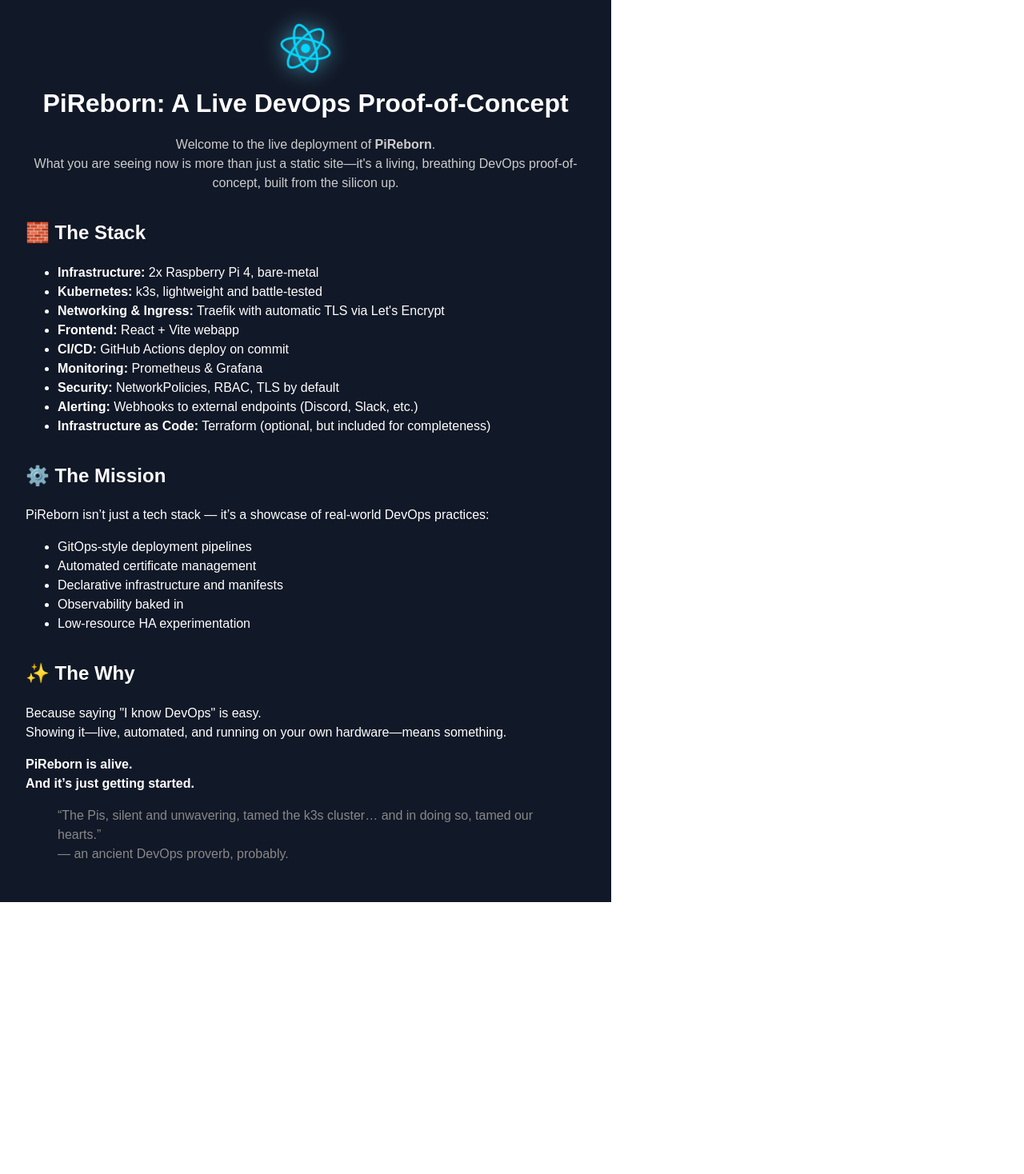
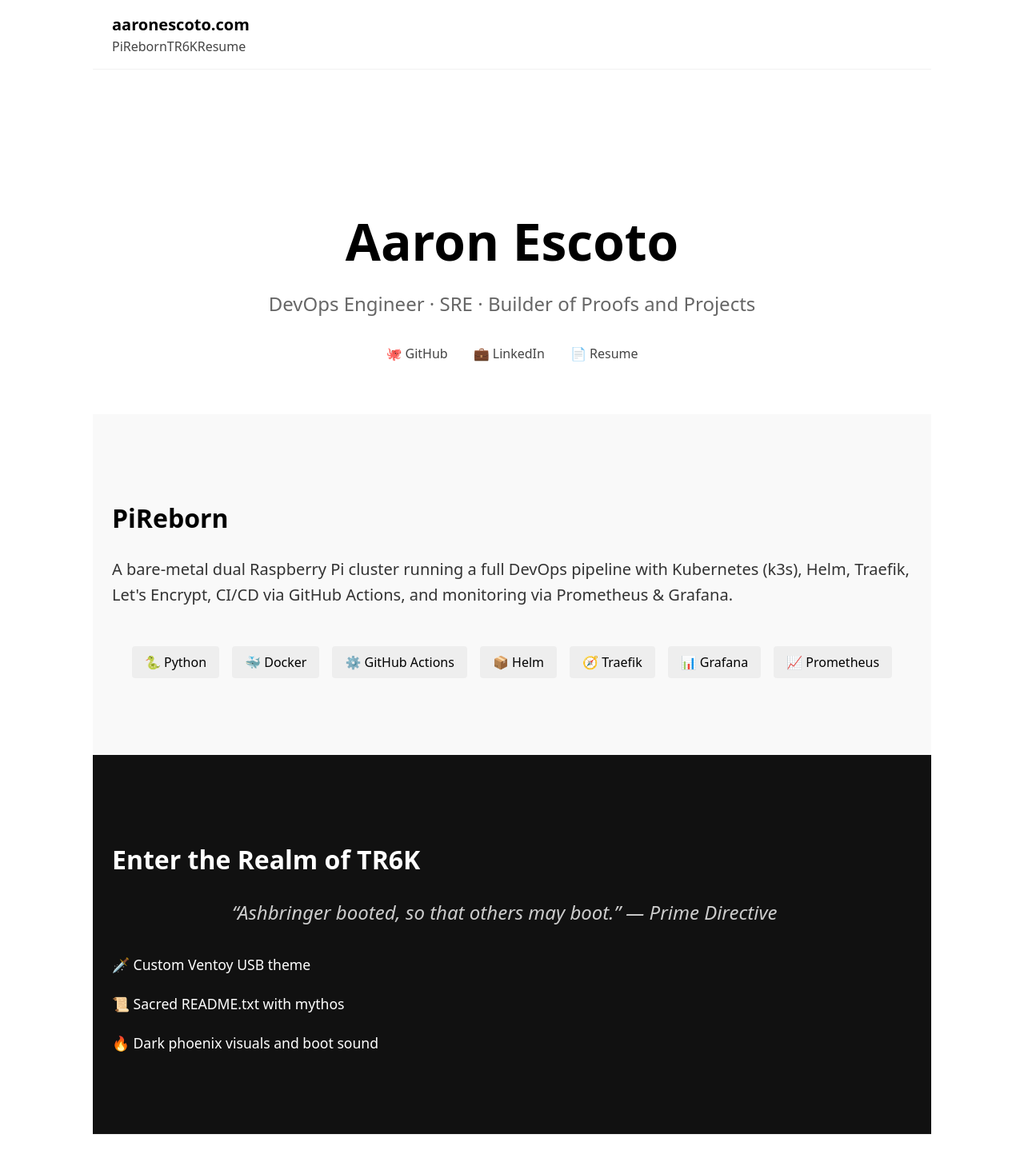
Before and after one commit to AaronEscoto/PiReborn, a React (Vite) app: page / in a window 1280 px wide. Shown: the top 1468 px of the page at 80% size. Before the commit the page ends 1128 px from the top, so only its background shows below. Built offline with nearby package versions, Linux system fonts and the light colour scheme.

Commit message:
Start Applied-style layout redesign for PiReborn site

```diff
--- a/package.json
+++ b/package.json
@@ -10,6 +10,7 @@
     "preview": "vite preview"
   },
   "dependencies": {
+    "framer-motion": "^12.8.0",
     "react": "^19.0.0",
     "react-dom": "^19.0.0"
   },
--- a/src/App.css
+++ b/src/App.css
@@ -1,61 +1,194 @@
+/* 🔒 HARD RESET */
+html, body {
+  margin: 0;
+  padding: 0;
+  max-width: 100vw !important;
+  overflow-x: hidden !important;
+  display: block !important;
+}
+
 #root {
-  max-width: 1280px;
+  max-width: 100%;
+  overflow-x: hidden;
+}
+
+/* RESET + BASELINE */
+*, *::before, *::after {
+  box-sizing: border-box;
+}
+
+html, body {
+  margin: 0;
+  padding: 0;
+  overflow-x: hidden;
+  width: 100%;
+  font-family: system-ui, sans-serif;
+  scroll-behavior: smooth;
+  background: #fff;
+  color: #000;
+}
+
+/* CONTAINERS */
+.site-wrapper {
+  overflow-x: hidden;
+  background: #fff;
+  color: #000;
+}
+
+.container,
+.layout {
+  max-width: 1200px;
   margin: 0 auto;
-  padding: 2rem;
+  padding: 0 1.5rem;
+  box-sizing: border-box;
+}
+
+/* HEADER */
+.site-header {
+  position: sticky;
+  top: 0;
+  z-index: 1000;
+  background: #fff;
+  padding: 1rem 0;
+  box-shadow: 0 1px 0 rgba(0,0,0,0.05);
+}
+
+.logo {
+  font-size: 1.25rem;
+  font-weight: 700;
+}
+
+.main-nav {
+  gap: 1.5rem;
+  font-size: 1rem;
+}
+
+.main-nav a,
+.nav a {
+  text-decoration: none;
+  color: #444;
+  transition: 0.3s ease;
+}
+
+.main-nav a:hover,
+.nav a:hover {
+  color: #000;
+  text-shadow: 0 0 5px #999;
+}
+
+/* HERO */
+.hero,
+.hero-section {
+  padding: 8rem 0 4rem;
   text-align: center;
 }
 
-.logo {
-  height: 6em;
-  padding: 1.5em;
-  will-change: filter;
-  transition: filter 300ms;
-}
-.logo:hover {
-  filter: drop-shadow(0 0 2em #646cffaa);
-}
-.logo.react:hover {
-  filter: drop-shadow(0 0 2em #61dafbaa);
+.hero-title {
+  font-size: clamp(2.5rem, 7vw, 4rem);
+  font-weight: 800;
+  margin-bottom: 1rem;
 }
 
-@keyframes logo-spin {
-  from {
-    transform: rotate(0deg);
-  }
-  to {
-    transform: rotate(360deg);
-  }
+.hero-subtitle {
+  font-size: clamp(1.1rem, 2.5vw, 1.5rem);
+  color: #666;
+  margin-bottom: 2rem;
 }
 
-@media (prefers-reduced-motion: no-preference) {
-  a:nth-of-type(2) .logo {
-    animation: logo-spin infinite 20s linear;
-  }
+.hero-links a {
+  margin: 0 1rem;
+  text-decoration: none;
+  font-weight: 500;
+  color: #444;
+  transition: 0.2s;
 }
 
-.card {
-  padding: 2em;
+.hero-links a:hover {
+  color: #000;
 }
 
-.read-the-docs {
-  color: #888;
+/* SECTION */
+.section {
+  padding: 5rem 0;
 }
 
-@keyframes spin-slow {
-  from {
-    transform: rotate(0deg);
-  }
-  to {
-    transform: rotate(360deg);
-  }
+.section.light {
+  background: #f9f9f9;
 }
 
-.animate-spin-slow {
-  animation: spin-slow 10s linear infinite;
+.section.dark {
+  background: #111;
+  color: #fff;
 }
 
-.glow {
-  filter: drop-shadow(0 0 6px #38bdf8)
-          drop-shadow(0 0 12px #38bdf8)
-          drop-shadow(0 0 24px #0ea5e9);
+.section-title {
+  font-size: 2rem;
+  font-weight: 700;
+  margin-bottom: 1.5rem;
 }
+
+.section-text {
+  max-width: 1000px;
+  margin: 0 auto 2rem;
+  font-size: clamp(1rem, 2vw, 1.25rem);
+  color: #333;
+  line-height: 1.6;
+}
+
+/* TECH SCROLL */
+.tech-scroll,
+.scroll-tech {
+  display: flex;
+  flex-wrap: wrap;
+  justify-content: center;
+  gap: 1rem;
+  padding: 1rem 1.5rem;
+  max-width: 100%;
+  overflow-x: auto;
+  box-sizing: border-box;
+}
+
+.tech-scroll span,
+.scroll-tech span {
+  background: #eee;
+  padding: 0.5rem 1rem;
+  border-radius: 4px;
+  white-space: nowrap;
+  flex: 0 0 auto;
+}
+
+/* TR6K */
+.quote {
+  font-style: italic;
+  font-size: clamp(1rem, 2.2vw, 1.5rem);
+  margin: 1.5rem auto;
+  max-width: 700px;
+  color: #ccc;
+}
+
+.section-list {
+  margin-top: 2rem;
+  font-size: 1.1rem;
+  line-height: 1.8;
+}
+
+/* FOOTER */
+.footer,
+.site-footer {
+  text-align: center;
+  padding: 2rem 0;
+  font-size: 0.875rem;
+  color: #555;
+  border-top: 1px solid #eee;
+}
+
+/* ANIMATIONS */
+.pulse {
+  animation: pulse 2s infinite;
+}
+
+@keyframes pulse {
+  0% { opacity: 1; }
+  50% { opacity: 0.6; }
+  100% { opacity: 1; }
+}
--- a/src/App.jsx
+++ b/src/App.jsx
@@ -1,74 +1,71 @@
-import reactLogo from './assets/react.svg'
-import './index.css' // Make sure this exists and includes the CSS below
+import './App.css';
 
-function App() {
+export default function Home() {
   return (
-    <div style={{
-      minHeight: '100vh',
-      backgroundColor: '#111827',
-      color: 'white',
-      fontFamily: 'sans-serif',
-      padding: '2rem',
-      textAlign: 'center'
-    }}>
-      <header style={{ marginBottom: '2rem' }}>
-        <img src={reactLogo} className="react-logo" alt="React logo" />
-        <h1 style={{ fontSize: '2rem', fontWeight: 'bold', marginTop: '1rem' }}>
-           PiReborn: A Live DevOps Proof-of-Concept
-        </h1>
-        <p style={{ color: '#ccc', maxWidth: '700px', margin: '1rem auto' }}>
-          Welcome to the live deployment of <strong>PiReborn</strong>.<br />
-          What you are seeing now is more than just a static site—it's a living, breathing DevOps proof-of-concept, built from the silicon up.
-        </p>
+    <div className="site-wrapper">
+      {/* Header */}
+      <header className="site-header">
+        <div className="container">
+          <div className="logo">aaronescoto.com</div>
+          <nav className="main-nav">
+            <a href="#pireborn">PiReborn</a>
+            <a href="#tr6k">TR6K</a>
+            <a href="/resume.pdf">Resume</a>
+          </nav>
+        </div>
       </header>
 
-      <main style={{ maxWidth: '700px', margin: '0 auto', textAlign: 'left' }}>
-        <section>
-          <h2>🧱 <strong>The Stack</strong></h2>
-          <ul>
-            <li><strong>Infrastructure:</strong> 2x Raspberry Pi 4, bare-metal</li>
-            <li><strong>Kubernetes:</strong> k3s, lightweight and battle-tested</li>
-            <li><strong>Networking & Ingress:</strong> Traefik with automatic TLS via Let's Encrypt</li>
-            <li><strong>Frontend:</strong> React + Vite webapp</li>
-            <li><strong>CI/CD:</strong> GitHub Actions deploy on commit</li>
-            <li><strong>Monitoring:</strong> Prometheus & Grafana</li>
-            <li><strong>Security:</strong> NetworkPolicies, RBAC, TLS by default</li>
-            <li><strong>Alerting:</strong> Webhooks to external endpoints (Discord, Slack, etc.)</li>
-            <li><strong>Infrastructure as Code:</strong> Terraform (optional, but included for completeness)</li>
-          </ul>
-        </section>
+      {/* Hero Section */}
+      <section className="hero-section">
+        <div className="container">
+          <h1 className="hero-title">Aaron Escoto</h1>
+          <p className="hero-subtitle">DevOps Engineer · SRE · Builder of Proofs and Projects</p>
+          <div className="hero-links">
+            <a href="https://github.com/aaronescoto" target="_blank">🐙 GitHub</a>
+            <a href="https://linkedin.com/in/aaronescoto" target="_blank">💼 LinkedIn</a>
+            <a href="/resume.pdf" target="_blank">📄 Resume</a>
+          </div>
+        </div>
+      </section>
 
-        <section style={{ marginTop: '2rem' }}>
-          <h2>⚙️ <strong>The Mission</strong></h2>
-          <p>
-            PiReborn isn’t just a tech stack — it’s a showcase of real-world DevOps practices:
+      {/* PiReborn Section */}
+      <section id="pireborn" className="section light">
+        <div className="container">
+          <h2 className="section-title">PiReborn</h2>
+          <p className="section-text">
+            A bare-metal dual Raspberry Pi cluster running a full DevOps pipeline with Kubernetes (k3s), Helm, Traefik, Let's Encrypt, CI/CD via GitHub Actions, and monitoring via Prometheus & Grafana.
           </p>
-          <ul>
-            <li>GitOps-style deployment pipelines</li>
-            <li>Automated certificate management</li>
-            <li>Declarative infrastructure and manifests</li>
-            <li>Observability baked in</li>
-            <li>Low-resource HA experimentation</li>
-          </ul>
-        </section>
+          <div className="tech-scroll">
+            <span>🐍 Python</span>
+            <span>🐳 Docker</span>
+            <span>⚙️ GitHub Actions</span>
+            <span>📦 Helm</span>
+            <span>🧭 Traefik</span>
+            <span>📊 Grafana</span>
+            <span>📈 Prometheus</span>
+          </div>
+        </div>
+      </section>
 
-        <section style={{ marginTop: '2rem' }}>
-          <h2>✨ <strong>The Why</strong></h2>
-          <p>
-            Because saying "I know DevOps" is easy. <br />
-            Showing it—live, automated, and running on your own hardware—means something.
-          </p>
-          <p style={{ fontWeight: 'bold', marginTop: '1rem' }}>
-            PiReborn is alive. <br /> And it’s just getting started.
-          </p>
-          <blockquote style={{ color: '#888', marginTop: '1rem' }}>
-            “The Pis, silent and unwavering, tamed the k3s cluster… and in doing so, tamed our hearts.”<br />
-            — an ancient DevOps proverb, probably.
-          </blockquote>
-        </section>
-      </main>
+      {/* TR6K Section */}
+      <section id="tr6k" className="section dark">
+        <div className="container">
+          <h2 className="section-title">Enter the Realm of TR6K</h2>
+          <p className="quote">“Ashbringer booted, so that others may boot.” — Prime Directive</p>
+          <div className="section-list">
+            <p>🗡️ Custom Ventoy USB theme</p>
+            <p>📜 Sacred README.txt with mythos</p>
+            <p>🔥 Dark phoenix visuals and boot sound</p>
+          </div>
+        </div>
+      </section>
+
+      {/* Footer */}
+      <footer className="site-footer">
+        <div className="container">
+          <p>&copy; {new Date().getFullYear()} Aaron Escoto. All rights reserved.</p>
+        </div>
+      </footer>
     </div>
-  )
+  );
 }
-
-export default App
```
Also changed, not shown: 1 other file (tests, documents, lock files or other folders).
